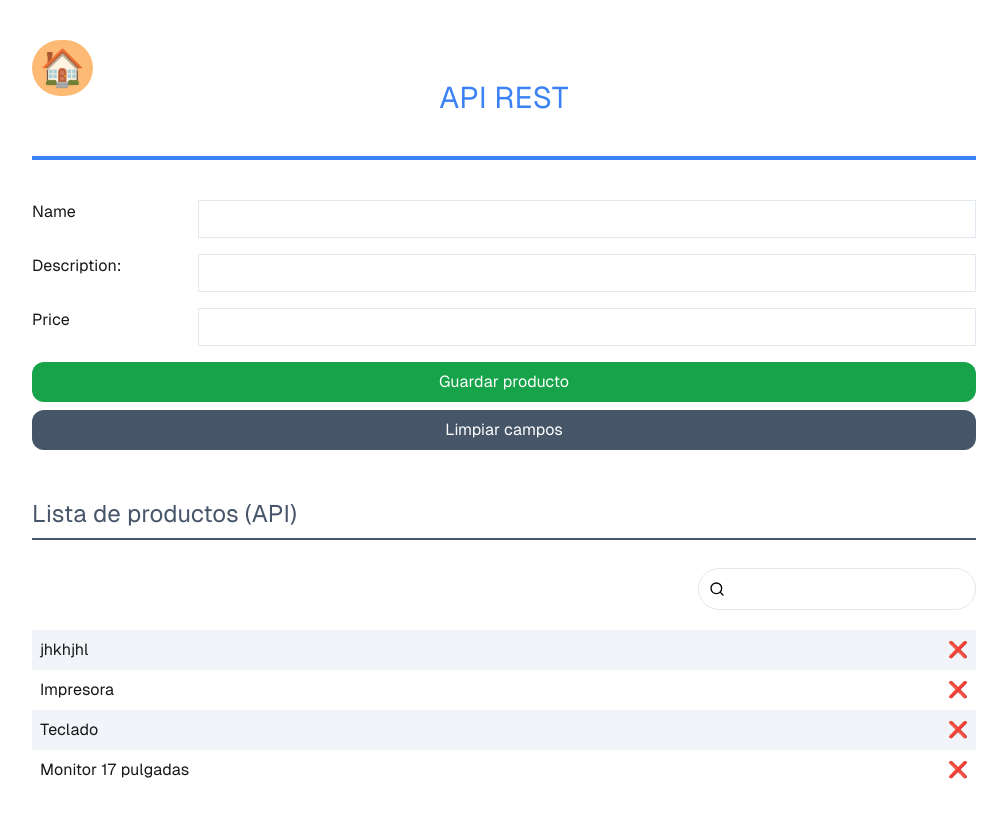
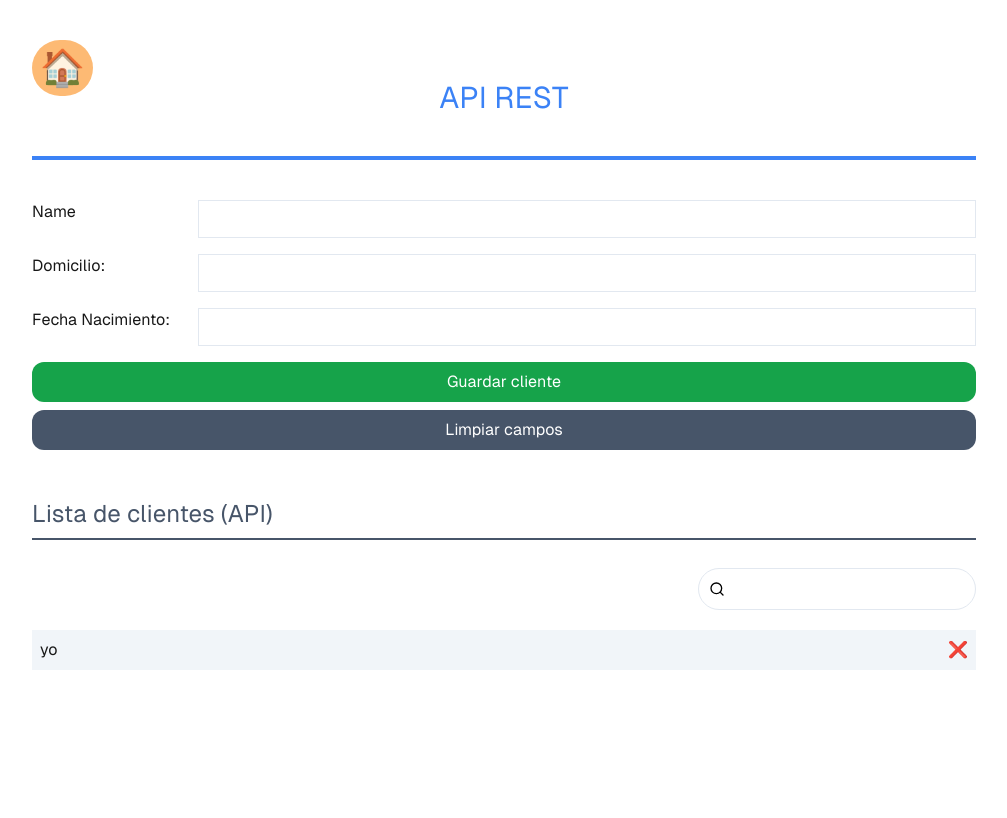
Before and after one commit to meigemn/api-db, a Next.js app: page /clientes-api in a window 1280 px wide. Shown: the top 818 px of the page, without its empty margins (136-1143 px from the left). Built offline with nearby package versions, Linux system fonts and the light colour scheme; data requests are answered from the project's data file.

Commit message:
added all components

```diff
--- a/src/app/clientes-api/[id]/page.jsx
+++ b/src/app/clientes-api/[id]/page.jsx
@@ -2,36 +2,36 @@ import Link from "next/link";
 import { notFound } from 'next/navigation'
 
 
-async function obtenerProducto(id) {
-    const response = await fetch('http://localhost:4000/productos/' + id)
+async function obtenerCliente(id) {
+    const response = await fetch('http://localhost:4000/clientes/' + id)
     if (!response.ok) notFound()
-    const producto = await response.json()
+    const cliente = await response.json()
 
     // Introducimos un retardo artificial
     // await new Promise(resolve => setTimeout(resolve, 2000))
 
-    return producto
+    return cliente
 }
 
 
-async function ProductPage({ params }) {
+async function ClientPage({ params }) {
 
     const { id } = await params
-    const producto = await obtenerProducto(id)
+    const cliente = await obtenerCliente(id)
 
     return (
         <section className="min-h-screen max-w-[1024px] mx-auto px-10 py-10">
-            <Link href="/productos-api" className="fixed p-2 bg-orange-300 rounded-full"> &lt;- Volver </Link>
+            <Link href="/clientes-api" className="fixed p-2 bg-orange-300 rounded-full"> &lt;- Volver </Link>
             <h1 className='py-10 text-3xl text-blue-500 text-center border-b-4 border-b-blue-500'>
-                Producto #{producto.id}
+                Cliente #{cliente.id}
             </h1>
             <div className="flex flex-col gap-10 items-center mt-20 p-10 bg-blue-100 rounded-xl">
-                <p className="text-6xl place-self-center">{producto.nombre}</p>
-                <p className="text-2xl place-self-center text-slate-400">{producto.descripcion}</p>
-                <p className="text-7xl place-self-center text-blue-400 *:font-bold">{producto.precio} €</p>
+                <p className="text-6xl place-self-center">{cliente.nombre}</p>
+                <p className="text-2xl place-self-center text-slate-400">{cliente.domicilio}</p>
+                <p className="text-2xl place-self-center text-slate-400">{cliente.fecha_nacimiento}</p>
             </div>
         </section>
     );
 }
 
-export default ProductPage;
+export default ClientPage;
--- a/src/app/clientes-api/page.jsx
+++ b/src/app/clientes-api/page.jsx
@@ -1,12 +1,11 @@
 import Link from "next/link";
 import Fallback from "@/components/fallback";
-import Productos from "@/components/api-productos";
-import ProductoNuevo from "@/components/api-producto-nuevo";
+import ClienteNuevo from "@/components/api-cliente-nuevo";
 import { Suspense } from "react";
+import Clientes from "@/components/api-clientes";
 
 
-
-async function ProductosPage({ searchParams }) {
+async function ClientesPage({ searchParams }) {
     const { query } = await searchParams;
 
     // Introducimos un retardo artificial
@@ -20,15 +19,16 @@ async function ProductosPage({ searchParams }) {
                 API REST
             </h1>
 
-            <Suspense fallback={<Fallback>Nuevo producto ... </Fallback>}>
-                <ProductoNuevo />
+            <Suspense fallback={<Fallback>Nuevo Cliente ... </Fallback>}>
+                <ClienteNuevo />
+            </Suspense>
+            <Suspense fallback={<Fallback>Nuevo Cliente ... </Fallback>}>
+                <Clientes query={query || ''} />
             </Suspense>
 
-            <Suspense fallback={<Fallback>Obteniendo datos ... </Fallback>}>
-                <Productos query={query || ''} />
-            </Suspense>
+
         </section>
     );
 }
 
-export default ProductosPage;
+export default ClientesPage;
--- a/src/app/clientes-db/[id]/page.jsx
+++ b/src/app/clientes-db/[id]/page.jsx
@@ -3,8 +3,8 @@ import { notFound } from 'next/navigation'
 import mysql from '@/lib/mysql'
 
 
-async function obtenerProducto(id) {
-    const sql = 'select * from productos where id = ?';
+async function obtenerCliente(id) {
+    const sql = 'select * from clientes where id = ?';
     const values = [id]
     const [rows] = await mysql.query(sql, values);
 
@@ -15,25 +15,26 @@ async function obtenerProducto(id) {
 }
 
 
-async function ProductoPage({ params }) {
+async function ClientePage({ params }) {
     const { id } = await params
-    const producto = await obtenerProducto(id)
+    const cliente = await obtenerCliente(id)
 
-    if (!producto) notFound()
+    if (!cliente) notFound()
 
     return (
         <section className="min-h-screen max-w-[1024px] mx-auto px-10 py-10">
-            <Link href="/productos-db" className="fixed p-2 bg-orange-300 rounded-full"> &lt;- Volver </Link>
+            <Link href="/clientes-db" className="fixed p-2 bg-orange-300 rounded-full"> &lt;- Volver </Link>
             <h1 className='py-10 text-3xl text-blue-500 text-center border-b-4 border-b-blue-500'>
-                Producto #{producto.id}
+                Cliente #{cliente.id}
             </h1>
             <div className="flex flex-col gap-10 items-center mt-20 p-10 bg-blue-100 rounded-xl">
-                <p className="text-6xl place-self-center">{producto.nombre}</p>
-                <p className="text-2xl place-self-center text-slate-400">{producto.descripcion}</p>
-                <p className="text-7xl place-self-center text-blue-400 *:font-bold">{producto.precio} €</p>
+                <p className="text-6xl place-self-center">{cliente.nombre}</p>
+                <p className="text-2xl place-self-center text-slate-400">{cliente.domicilio}</p>
+                <p className="text-2xl place-self-center text-slate-400">{cliente.fecha_nacimiento.toLocaleDateString()}</p>
+
             </div>
         </section>
     );
 }
 
-export default ProductoPage;
+export default ClientePage;
--- /dev/null
+++ b/src/components/api-cliente-nuevo.jsx
@@ -0,0 +1,45 @@
+import { revalidatePath } from "next/cache";
+
+
+async function nuevoCliente(formData) {
+    'use server'
+    const [nombre,domicilio ,fecha_nacimiento] = formData.values()
+
+    const response = await fetch('http://localhost:4000/clientes', {
+        method: 'POST',
+        body: JSON.stringify({ nombre, fecha_nacimiento, domicilio })
+    })
+    const data = await response.json()
+
+    revalidatePath('/clients')
+}
+
+
+
+function ClientNew() {
+    return (
+        <form className='my-10 grid grid-cols-[150px_auto] gap-4'>
+
+            <label htmlFor='nombre'>Name</label>
+            <input required id='nombre' name='nombre' className='p-1 border border-slate-200 focus:outline-blue-300 text-lg' />
+
+            <label htmlFor='domicilio'>Domicilio:</label>
+            <input required id='domicilio' name='domicilio' className='p-1 border border-slate-200 focus:outline-blue-300 text-lg' />
+
+            <label htmlFor='fecha_nacimiento'>Fecha Nacimiento:</label>
+            <input required id='fecha_nacimiento' name='fecha_nacimiento' className='p-1 border border-slate-200 focus:outline-blue-300 text-lg' />
+
+
+            <div className='col-span-2 grid gap-2'>
+                <button formAction={nuevoCliente} className='bg-green-600 text-white px-4 py-2 rounded-xl'>
+                    Guardar cliente
+                </button>
+                <button type='reset' className='bg-slate-600 text-white px-4 py-2 rounded-xl'>
+                    Limpiar campos
+                </button>
+            </div>
+        </form>
+    );
+}
+
+export default ClientNew;
--- /dev/null
+++ b/src/components/api-clientes.jsx
@@ -0,0 +1,54 @@
+import Buscar from '@/components/buscar'
+import Link from 'next/link'
+import { revalidatePath } from 'next/cache'
+
+async function obtenerClientes(query) {
+    const response = await fetch('http://localhost:4000/clientes')
+    const clientes = await response.json()
+
+    // Introducimos un retardo artificial
+    // await new Promise(resolve => setTimeout(resolve, 2000))
+
+    return clientes.filter(cliente => cliente.nombre.toLowerCase().includes(query))
+}
+
+
+async function eliminarCliente(formData) {
+    'use server'
+    const id = formData.get('id')
+
+    await fetch('http://localhost:4000/clientes/' + id, { method: 'DELETE' })
+
+    revalidatePath('/clientes-api')
+}
+
+
+async function Clientes({ query }) {
+    const clientes = await obtenerClientes(query)
+
+    return (
+        <>
+            <h1 className='text-2xl text-slate-600 py-2  mb-2 border-b-2 border-b-slate-600'>
+                Lista de clientes (API)
+            </h1>
+            <Buscar />
+            <div className='flex flex-col'>
+                {clientes.sort((a, b) => a.createdAt - b.createdAt).reverse()  // Orden inverso de tiempo
+                    .map((cliente) => (
+                        <div key={cliente.id} className='p-2 odd:bg-slate-100 flex justify-between'>
+                            <Link href={`/clientes-api/${cliente.id}`}>{cliente.nombre}</Link>
+                            <div className='flex gap-6'>
+                                <form>
+                                    <input type="hidden" name='id' value={cliente.id} />
+                                    <button formAction={eliminarCliente} title='ELIMINAR'>❌</button>
+                                </form>
+                            </div>
+                        </div>
+                    ))
+                }
+            </div>
+        </>
+    )
+}
+
+export default Clientes
--- /dev/null
+++ b/src/components/db-cliente-nuevo.jsx
@@ -0,0 +1,42 @@
+
+import mysql from "@/lib/mysql"
+import { revalidatePath } from "next/cache"
+
+
+async function nuevoCliente(formData) {
+    'use server'
+    const nombre = formData.get('nombre')
+
+    const fecha_nacimiento = formData.get('fecha_nacimiento')
+
+    const sql = 'insert into `clientes` (`nombre`, `fecha_nacimiento`) values (?, ?)'
+    const values = [nombre, fecha_nacimiento];
+
+    const [result, fields] = await mysql.query(sql, values)
+    revalidatePath('/clientes')
+}
+function ClienteNuevo() {
+    return (
+        <form className='my-10 grid grid-cols-[150px_auto] gap-4'>
+
+            <label htmlFor='nombre'>Nombre</label>
+            <input required id='nombre' name='nombre' className='p-1 border border-slate-200 focus:outline-blue-300 text-lg' />
+            <label htmlFor='domicilio'>Domicilio:</label>
+            <input required id='domicilio' name='domicilio' className='p-1 border border-slate-200 focus:outline-blue-300 text-lg' />
+            <label htmlFor='fecha_nacimiento'>Fecha nacimiento:</label>
+            <input required id='fecha_nacimiento' name='fecha_nacimiento' className='p-1 border border-slate-200 focus:outline-blue-300 text-lg' />
+
+
+            <div className='col-span-2 grid gap-2'>
+                <button formAction={nuevoCliente} className='bg-green-600 text-white px-4 py-2 rounded-xl'>
+                    Guardar cliente
+                </button>
+                <button type='reset' className='bg-slate-600 text-white px-4 py-2 rounded-xl'>
+                    Limpiar campos
+                </button>
+            </div>
+        </form>
+    );
+}
+
+export default ClienteNuevo;
--- /dev/null
+++ b/src/components/db-clientes.jsx
@@ -0,0 +1,63 @@
+import Buscar from '@/components/buscar'
+import Link from 'next/link'
+import mysql from '@/lib/mysql'
+import { revalidatePath } from 'next/cache'
+
+
+
+async function obtenerClientes(query) {
+    const sql = 'select * from `clientes` where nombre like ?';
+    const values = [`%${query}%`]
+    const [clientes] = await mysql.query(sql, values);
+
+    // Introducimos un retardo artificial
+    // await new Promise(resolve => setTimeout(resolve, 2000))
+
+    return clientes
+}
+
+
+async function eliminarCliente(formData) {
+    'use server'
+    const id = formData.get('id')
+
+    const sql = 'delete from clientes where id = ?'
+    const values = [id]
+    await mysql.query(sql, values);
+
+    revalidatePath('/clientes-db')
+}
+
+
+async function Clientes({ query }) {
+
+    const clientes = await obtenerClientes(query)
+
+    return (
+        <>
+            <h1 className='text-2xl text-slate-600 py-2  mb-2 border-b-2 border-b-slate-600'>
+                Listado de clientes
+            </h1>
+
+            <Buscar />
+
+            <div className='flex flex-col'>
+                {clientes.sort((a, b) => a.createdAt - b.createdAt).reverse()  // Orden inverso de tiempo
+                    .map((cliente) => (
+                        <div key={cliente.id} className='p-2 odd:bg-slate-100 flex justify-between'>
+                            <Link href={`/clientes-db/${cliente.id}`}>{cliente.nombre}</Link>
+                            <div className='flex gap-6'>
+                                <form>
+                                    <input type="hidden" name='id' value={cliente.id} />
+                                    <button formAction={eliminarCliente} title='ELIMINAR'>❌</button>
+                                </form>
+                            </div>
+                        </div>
+                    ))
+                }
+            </div>
+        </>
+    )
+}
+
+export default Clientes
--- a/src/data/api.json
+++ b/src/data/api.json
@@ -1,62 +1,11 @@
 {
-  "productos": [
-    {
-      "id": "1",
-      "nombre": "Monitor 17 pulgadas",
-      "descripcion": "Monitor plano LCD",
-      "precio": 110.22,
-      "createdAt": "2024-10-23T10:56:35.101Z"
-    },
-    {
-      "id": "2",
-      "nombre": "Teclado",
-      "descripcion": "Teclado USB en español",
-      "precio": 20.12,
-      "createdAt": "2024-10-23T10:56:35.101Z"
-    },
-    {
-      "id": "3",
-      "nombre": "Impresora",
-      "descripcion": "Impresora láser a color",
-      "precio": 360.05,
-      "createdAt": "2024-10-23T10:56:35.101Z"
-    },
-    {
-      "id": "2338",
-      "nombre": "jhkhjhl",
-      "descripcion": "dafads",
-      "precio": 33,
-      "createdAt": "2024-11-15T20:35:18.065Z"
-    }
-  ],
+  "productos": [],
   "clientes": [
     {
-      "id": "1",
-      "nombre": "Monitor 17 pulgadas",
-      "descripcion": "Monitor plano LCD",
-      "precio": 110.22,
-      "createdAt": "2024-10-23T10:56:35.101Z"
-    },
-    {
-      "id": "2",
-      "nombre": "Teclado",
-      "descripcion": "Teclado USB en español",
-      "precio": 20.12,
-      "createdAt": "2024-10-23T10:56:35.101Z"
-    },
-    {
-      "id": "3",
-      "nombre": "Impresora",
-      "descripcion": "Impresora láser a color",
-      "precio": 360.05,
-      "createdAt": "2024-10-23T10:56:35.101Z"
-    },
-    {
-      "id": "2338",
-      "nombre": "jhkhjhl",
-      "descripcion": "dafads",
-      "precio": 33,
-      "createdAt": "2024-11-15T20:35:18.065Z"
+      "id": "87be",
+      "nombre": "yo",
+      "fecha_nacimiento": "2004-02-01",
+      "domicilio": "cordoba"
     }
   ]
 }
--- a/src/lib/mysql.js
+++ b/src/lib/mysql.js
@@ -1,6 +1,7 @@
 import mysql from 'mysql2/promise';
 
-const DATABASE_URL='mysql://root:root@localhost:3306/tienda'
+const DATABASE_URL = 'mysql://root:mysqlpass1234!@localhost:3306/tienda';
+
 
 const connection = await mysql.createConnection(DATABASE_URL)
 
```
Also changed, not shown: src/app/clientes-db/page.jsx (+9 -10 lines), src/app/page.jsx (+12 -3 lines), 2 other files (tests, documents, lock files or other folders).
